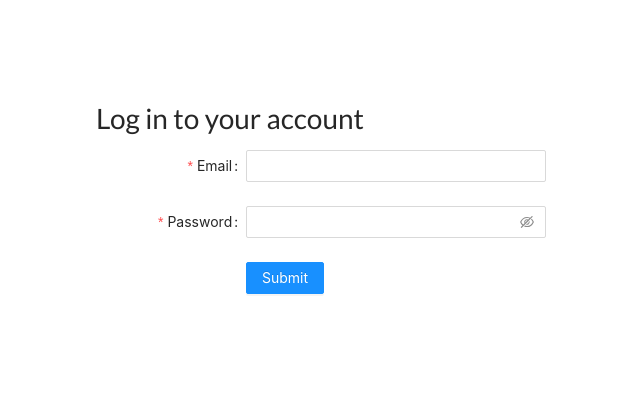
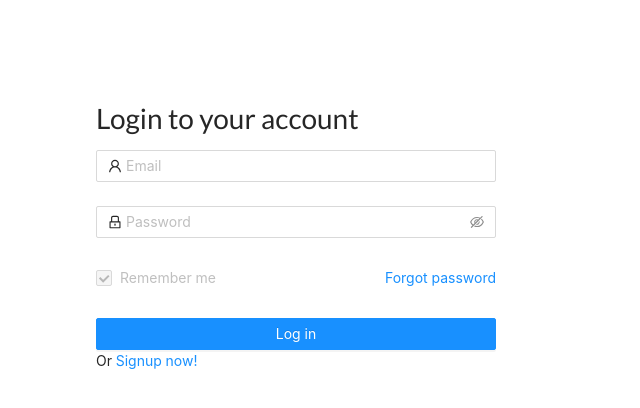
Before and after one commit to aculkin/post-front-end, a Next.js app: page / in a window 1280 px wide. Shown: the top 408 px of the page, without its empty margins (229-869 px from the left). Built offline with nearby package versions, Linux system fonts and the light colour scheme; no server answers.

Commit message:
Change login component

```diff
--- a/Components/Login/index.js
+++ b/Components/Login/index.js
@@ -1,80 +1,104 @@
+import styles from './index.module.css'
 import { useState } from 'react'
 import { useDispatch } from 'react-redux'
-import { message, Form, Input, Button } from 'antd'
+import { useRouter } from 'next/router'
+import Link from 'next/link'
+import { message, Form, Input, Button, Checkbox } from 'antd'
+import { UserOutlined, LockOutlined } from '@ant-design/icons'
+
 import { loginThunk } from '../../redux/auth'
 
 const initialUserState = { email: '', password: '' }
 
 export const Login = () => {
 	const dispatch = useDispatch()
+	const router = useRouter()
 	const [userInfo, setUserInfo] = useState(initialUserState)
 	const [loading, setLoading] = useState(false)
 
-	const handleChange = (e, options) =>
-		setUserInfo({ ...userInfo, [e.target.name]: e.target.value })
+	const handleChange = ({ target }) =>
+		setUserInfo({ ...userInfo, [target.name]: target.value })
+
+	const afterSubmit = (error) => {
+		setLoading(false)
+		if (error) {
+			error.message === 'Request failed with status code 400'
+				? message.error('User name or password incorrect')
+				: message.error(error.message)
+		} else {
+			message.success('Successfully logged in')
+			router.push('/')
+		}
+	}
 
 	const handleSubmit = () => {
 		setLoading(true)
-		dispatch(loginThunk(userInfo))
+		dispatch(loginThunk(userInfo, afterSubmit))
 	}
 
-	const onFinishFailed = (errorInfo) => {
-		message.warning(`Login failed: ${errorInfo}`)
-		console.log('Failed:', errorInfo)
+	const onFinishFailed = (error) => {
+		let errorMessage =
+			error.errorFields[0]?.errors?.[0] ||
+			'Please fix the errors before submitting'
+		message.warning(errorMessage)
 	}
 
 	return (
 		<>
-			<h1>Log in to your account</h1>
 			<Form
-				name='basic'
-				labelCol={{
-					span: 8
-				}}
-				wrapperCol={{
-					span: 16
-				}}
+				name='normal_login'
+				className={styles['login-form']}
+				initialValues={{ remember: true }}
 				onFinish={handleSubmit}
 				onFinishFailed={onFinishFailed}
-				autoComplete='off'
 			>
+				<h1>Login to your account</h1>
 				<Form.Item
-					label='Email'
 					name='email'
+					rules={[{ required: true, message: 'Please input your Username!' }]}
 					onChange={handleChange}
-					rules={[
-						{
-							required: true,
-							message: 'Please input your username!'
-						}
-					]}
+					value={userInfo.email}
 				>
-					<Input name='email' />
+					<Input
+						prefix={<UserOutlined className='site-form-item-icon' />}
+						placeholder='Email'
+						name='email'
+					/>
+				</Form.Item>
+				<Form.Item
+					name='password'
+					rules={[{ required: true, message: 'Please input your Password!' }]}
+					onChange={handleChange}
+					value={userInfo.password}
+				>
+					<Input.Password
+						prefix={<LockOutlined className='site-form-item-icon' />}
+						type='password'
+						name='password'
+						placeholder='Password'
+					/>
+				</Form.Item>
+				<Form.Item>
+					<Form.Item name='remember' valuePropName='checked' noStyle>
+						<Checkbox disabled>Remember me</Checkbox>
+					</Form.Item>
+					<Link passHref href='/forgot-password'>
+						<a className={styles['login-form-forgot']}>Forgot password</a>
+					</Link>
 				</Form.Item>
 
-				<Form.Item
-					label='Password'
-					name='password'
-					onChange={handleChange}
-					rules={[
-						{
-							required: true,
-							message: 'Please input your password!'
-						}
-					]}
-				>
-					<Input.Password name='password' />
-				</Form.Item>
-
-				<Form.Item
-					wrapperCol={{
-						offset: 8,
-						span: 16
-					}}
-				>
-					<Button type='primary' htmlType='submit' loading={loading}>
-						Submit
+				<Form.Item>
+					<Button
+						type='primary'
+						htmlType='submit'
+						className={styles['login-form-button']}
+					>
+						Log in
 					</Button>
+					Or{' '}
+					<Link href='/signup' passHref>
+						<a>Signup now!</a>
+					</Link>
 				</Form.Item>
 			</Form>
 		</>
--- /dev/null
+++ b/Components/Login/index.module.css
@@ -0,0 +1,13 @@
+.login-form {
+	max-width: 400px;
+	min-width: 300px;
+}
+.login-form-forgot {
+	float: right;
+}
+.ant-col-rtl .login-form-forgot {
+	float: left;
+}
+.login-form-button {
+	width: 100%;
+}
```
